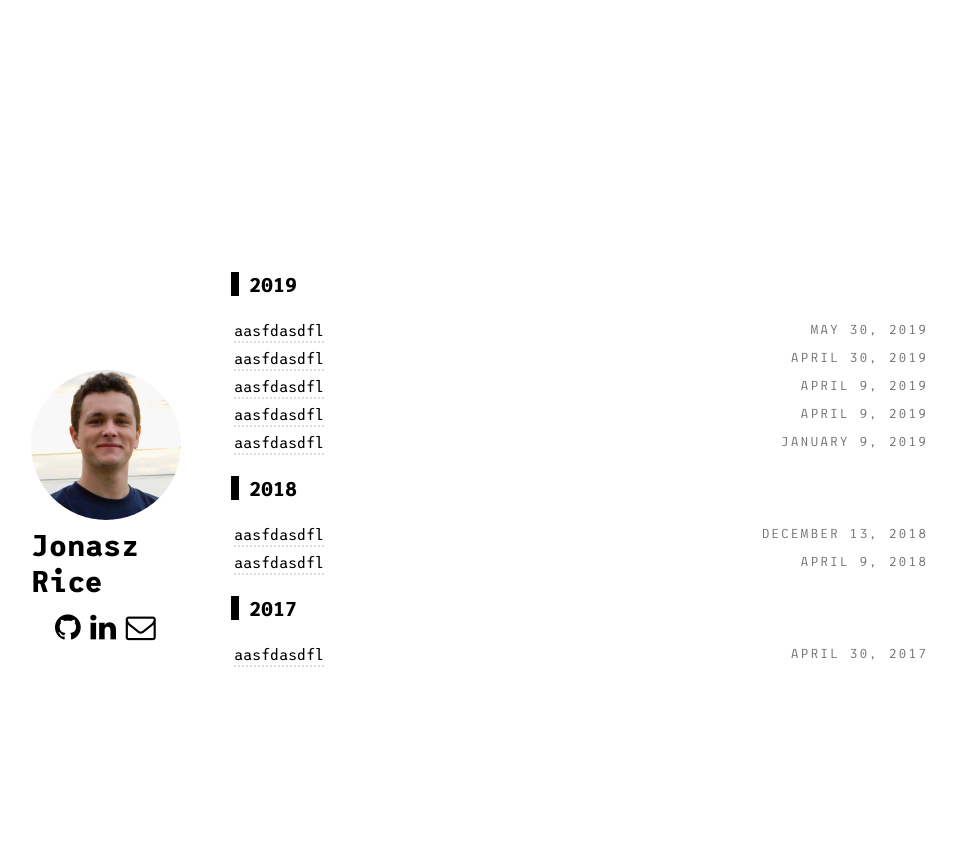
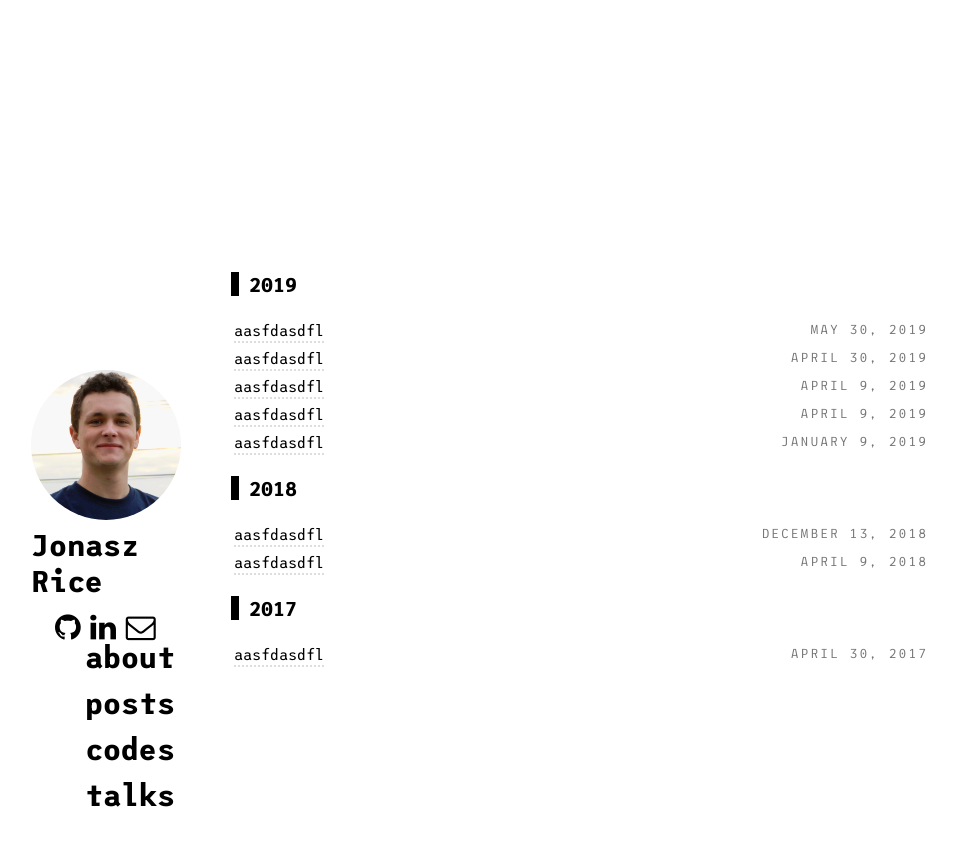
Before and after one commit to escofresco/escofresco.github.io, a Jekyll site: the page built from index.html, in a window 1280 px wide. Shown: the top 846 px of the page, without its empty margins (19-975 px from the left). Built offline with Jekyll 4.4.1, drawn with Linux system fonts in a browser that asks for light colours; nearby versions of some CDN libraries.

```diff
--- a/_includes/sidebar.html
+++ b/_includes/sidebar.html
@@ -15,11 +15,15 @@
     <a href="https://www.linkedin.com/in/jonasz-karwacki-82072b150/" target="_blank" title="Find me on LinkedIn" aria-label="Find me on LinkedIn"><i class="fa fa-linkedin"></i></a>
     <a href="mailto:jonaszakr@gmail.com?subject=hi jonasz!" target="_blank" title="Email me" aria-label="Email me"><i class="fa fa-envelope-o"></i></a>
   </section>
+  <nav class="sections">
+    <ul>
+      <li><a href="/about">about</a></li>
+      <li><a href="/">posts</a></li>
+      <li><a href="/projects">codes</a></li>
+      <li><a href="/talks">talks</a></li>
+    </ul>
+  </nav>
+  <section class="sections">
 
-  <section class="sections">
-    <ul>
-      <!-- <li><a href="/about.html">about</a></li>
-      <li><a href="/">posts</a></li> -->
-    </ul>
   </section>
 </section>
```
